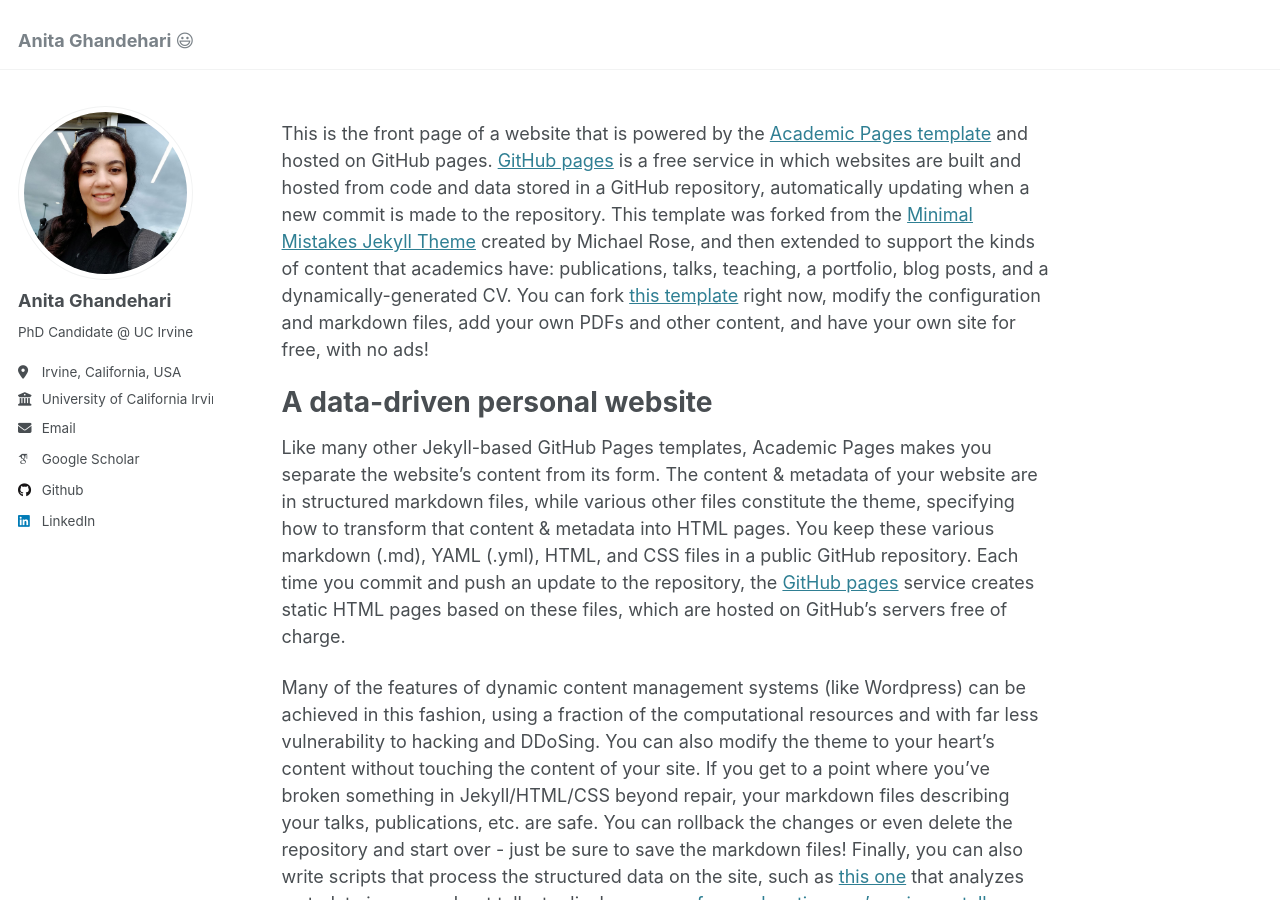
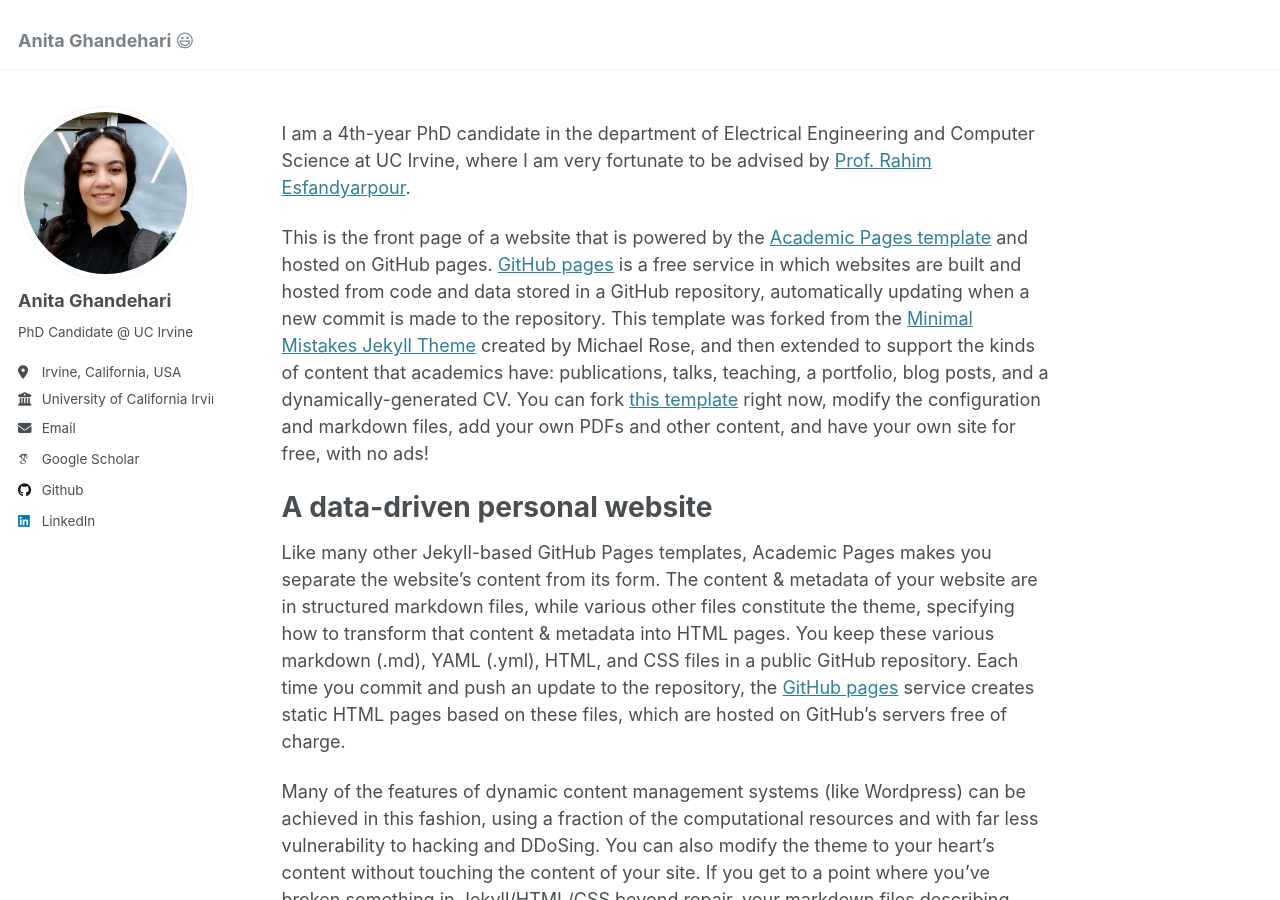
Before and after one commit to AnitaGhandehari/AnitaGhandehari.github.io, a Jekyll site: the page built from _pages/about.md, in a window 1280 px wide and 900 px high. Built offline with Jekyll 4.4.1, drawn with Linux system fonts in a browser that asks for light colours; some web fonts are replaced.

Commit message:
Update about.md

```diff
--- a/_pages/about.md
+++ b/_pages/about.md
@@ -6,6 +6,7 @@ redirect_from:
   - /about/
   - /about.html
 ---
+I am a 4th-year PhD candidate in the department of Electrical Engineering and Computer Science at UC Irvine, where I am very fortunate to be advised by [Prof. Rahim Esfandyarpour](https://faculty.sites.uci.edu/esfandyarpourlab/).
 
 This is the front page of a website that is powered by the [Academic Pages template](https://github.com/academicpages/academicpages.github.io) and hosted on GitHub pages. [GitHub pages](https://pages.github.com) is a free service in which websites are built and hosted from code and data stored in a GitHub repository, automatically updating when a new commit is made to the repository. This template was forked from the [Minimal Mistakes Jekyll Theme](https://mmistakes.github.io/minimal-mistakes/) created by Michael Rose, and then extended to support the kinds of content that academics have: publications, talks, teaching, a portfolio, blog posts, and a dynamically-generated CV. You can fork [this template](https://github.com/academicpages/academicpages.github.io) right now, modify the configuration and markdown files, add your own PDFs and other content, and have your own site for free, with no ads!
 
```
